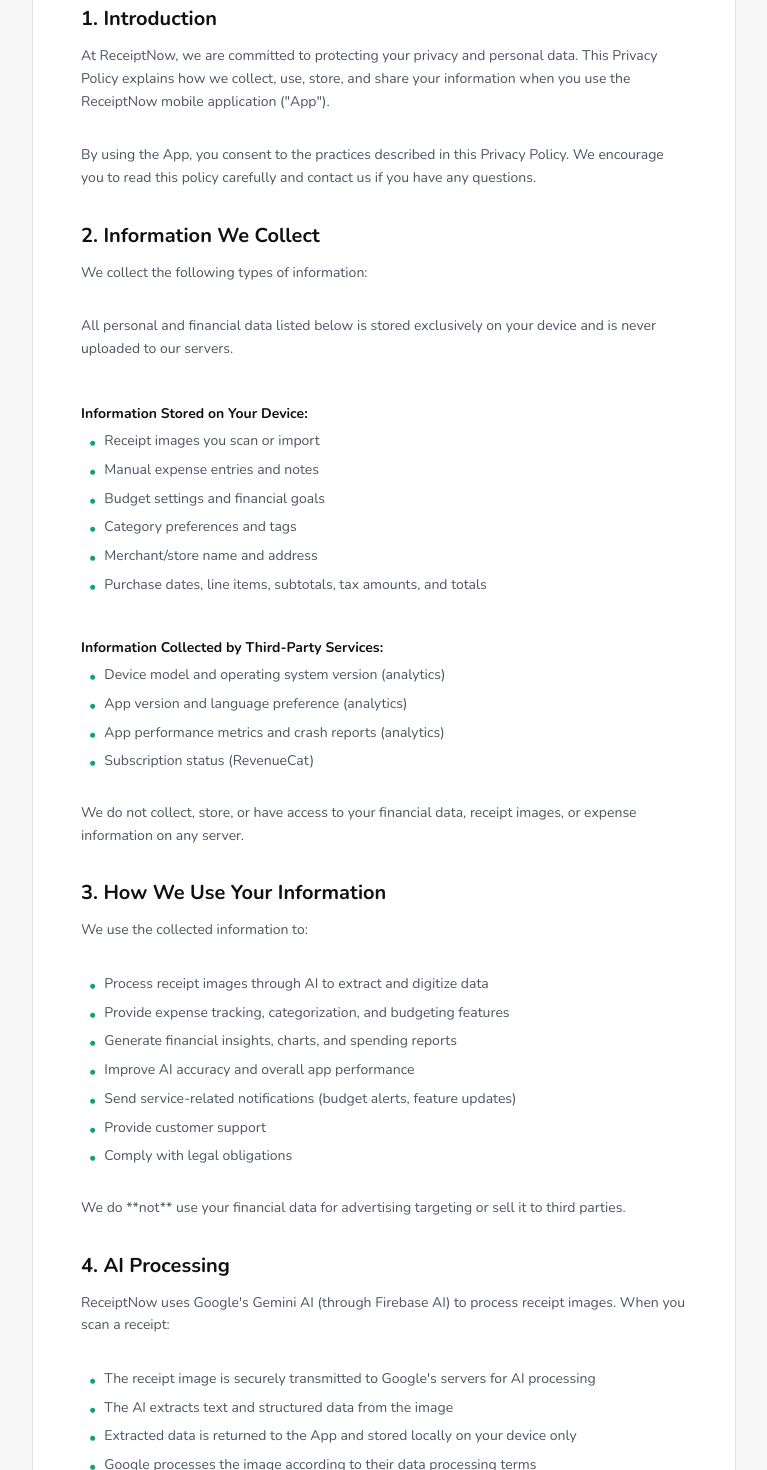
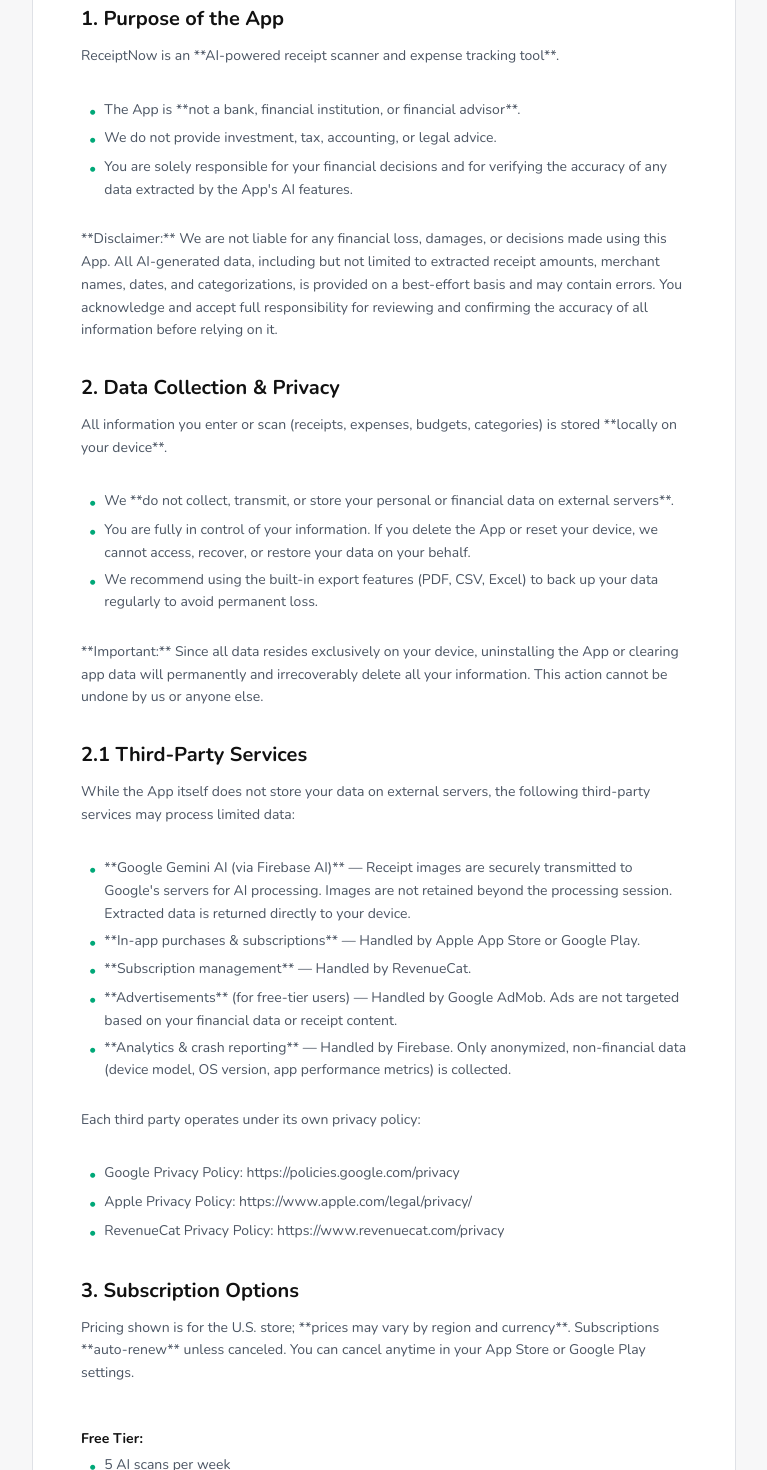
Before and after one commit to edupr90/receiptNow_landing, a React (Vite) app: page /privacy in a window 1280 px wide. Shown: the part 300-1770 px from the top of the page, without its empty margins (256-1023 px from the left). Built offline with nearby package versions, Linux system fonts and the light colour scheme.

Commit message:
Update privicy and terms

```diff
--- a/src/data/privacyContent.js
+++ b/src/data/privacyContent.js
@@ -1,178 +1,143 @@
 export const privacyContent = [
   {
-    title: '1. Introduction',
-    body: `At ReceiptNow, we are committed to protecting your privacy and personal data. This Privacy Policy explains how we collect, use, store, and share your information when you use the ReceiptNow mobile application ("App").
+    title: '1. Purpose of the App',
+    body: `ReceiptNow is an **AI-powered receipt scanner and expense tracking tool**.
 
-By using the App, you consent to the practices described in this Privacy Policy. We encourage you to read this policy carefully and contact us if you have any questions.`,
+- The App is **not a bank, financial institution, or financial advisor**.
+- We do not provide investment, tax, accounting, or legal advice.
+- You are solely responsible for your financial decisions and for verifying the accuracy of any data extracted by the App's AI features.
+
+**Disclaimer:** We are not liable for any financial loss, damages, or decisions made using this App. All AI-generated data, including but not limited to extracted receipt amounts, merchant names, dates, and categorizations, is provided on a best-effort basis and may contain errors. You acknowledge and accept full responsibility for reviewing and confirming the accuracy of all information before relying on it.`,
   },
   {
-    title: '2. Information We Collect',
-    body: `We collect the following types of information:
+    title: '2. Data Collection & Privacy',
+    body: `All information you enter or scan (receipts, expenses, budgets, categories) is stored **locally on your device**.
 
-All personal and financial data listed below is stored exclusively on your device and is never uploaded to our servers.
+- We **do not collect, transmit, or store your personal or financial data on external servers**.
+- You are fully in control of your information. If you delete the App or reset your device, we cannot access, recover, or restore your data on your behalf.
+- We recommend using the built-in export features (PDF, CSV, Excel) to back up your data regularly to avoid permanent loss.
 
-**Information Stored on Your Device:**
-- Receipt images you scan or import
-- Manual expense entries and notes
-- Budget settings and financial goals
-- Category preferences and tags
-- Merchant/store name and address
-- Purchase dates, line items, subtotals, tax amounts, and totals
-
-**Information Collected by Third-Party Services:**
-- Device model and operating system version (analytics)
-- App version and language preference (analytics)
-- App performance metrics and crash reports (analytics)
-- Subscription status (RevenueCat)
-
-We do not collect, store, or have access to your financial data, receipt images, or expense information on any server.`,
+**Important:** Since all data resides exclusively on your device, uninstalling the App or clearing app data will permanently and irrecoverably delete all your information. This action cannot be undone by us or anyone else.`,
   },
   {
-    title: '3. How We Use Your Information',
-    body: `We use the collected information to:
+    title: '2.1 Third-Party Services',
+    body: `While the App itself does not store your data on external servers, the following third-party services may process limited data:
 
-- Process receipt images through AI to extract and digitize data
-- Provide expense tracking, categorization, and budgeting features
-- Generate financial insights, charts, and spending reports
-- Improve AI accuracy and overall app performance
-- Send service-related notifications (budget alerts, feature updates)
-- Provide customer support
-- Comply with legal obligations
+- **Google Gemini AI (via Firebase AI)** — Receipt images are securely transmitted to Google's servers for AI processing. Images are not retained beyond the processing session. Extracted data is returned directly to your device.
+- **In-app purchases & subscriptions** — Handled by Apple App Store or Google Play.
+- **Subscription management** — Handled by RevenueCat.
+- **Advertisements** (for free-tier users) — Handled by Google AdMob. Ads are not targeted based on your financial data or receipt content.
+- **Analytics & crash reporting** — Handled by Firebase. Only anonymized, non-financial data (device model, OS version, app performance metrics) is collected.
 
-We do **not** use your financial data for advertising targeting or sell it to third parties.`,
+Each third party operates under its own privacy policy:
+
+- Google Privacy Policy: https://policies.google.com/privacy
+- Apple Privacy Policy: https://www.apple.com/legal/privacy/
+- RevenueCat Privacy Policy: https://www.revenuecat.com/privacy`,
   },
   {
-    title: '4. AI Processing',
-    body: `ReceiptNow uses Google's Gemini AI (through Firebase AI) to process receipt images. When you scan a receipt:
+    title: '3. Subscription Options',
+    body: `Pricing shown is for the U.S. store; **prices may vary by region and currency**. Subscriptions **auto-renew** unless canceled. You can cancel anytime in your App Store or Google Play settings.
 
-- The receipt image is securely transmitted to Google's servers for AI processing
-- The AI extracts text and structured data from the image
-- Extracted data is returned to the App and stored locally on your device only
-- Google processes the image according to their data processing terms
+**Free Tier:**
+- 5 AI scans per week
+- Advertisements displayed
+- No export functionality
 
-Google's AI services do not retain your receipt images beyond the processing session. The extracted data is never stored on our servers. It goes directly to your device. For more information, please refer to Google's AI Terms of Service and Privacy Policy.
+**Starter (Monthly):**
+- 10 AI scans per week
+- Ad-free experience
+- Full export capabilities (PDF, CSV, Excel)
 
-We continuously evaluate our AI providers to ensure they meet our privacy and security standards.`,
+**Plus (Monthly):**
+- 30 AI scans per week
+- Ad-free experience
+- Full export capabilities (PDF, CSV, Excel)
+
+**Pro (Monthly):**
+- 60 AI scans per week
+- Ad-free experience
+- Full export capabilities (PDF, CSV, Excel)
+- Includes 3-day free trial
+
+**Unlimited (Annual):**
+- Unlimited AI scans
+- Ad-free experience
+- Full export capabilities (PDF, CSV, Excel)
+
+**How Subscriptions Work:**
+- Payment is charged to your **Apple ID** or **Google Play** account at confirmation of purchase.
+- Subscriptions **renew automatically** unless you turn off auto-renew at least 24 hours before the end of the current period.
+- Your account will be charged for renewal within 24 hours prior to the end of the current period.
+- Manage or cancel your subscription in **App Store** / **Google Play** account settings after purchase.
+- If your subscription lapses, premium features will no longer be available, and your plan will revert to the free tier.
+
+**Terms of Use (EULA):**
+For iOS users, your use of subscriptions is also governed by the Apple Standard End User License Agreement (EULA): https://www.apple.com/legal/internet-services/itunes/dev/stdeula/`,
   },
   {
-    title: '5. Data Storage & Security',
-    body: `We take the security of your data seriously:
+    title: '4. Camera & Photo Permissions',
+    body: `The App requests access to your device's camera and photo library solely for scanning receipts.
 
-**Local-Only Storage:**
-- All your data is stored exclusively on your device using a local database
-- No data is uploaded to, synced with, or backed up to any cloud service or remote server
-- We do not have access to your financial data, receipts, or personal information
+- **Camera Access:** Used only for scanning receipts in real-time. No images are captured without your explicit action. The camera feed is not recorded or transmitted beyond receipt processing.
+- **Photo Library Access:** Used only for importing receipt images you explicitly select. No background scanning or indexing of your photo library occurs.
 
-**Security Measures:**
-- Data transmitted to AI services for receipt scanning is encrypted using TLS (Transport Layer Security)
-- Biometric authentication (Face ID, Touch ID, fingerprint) is available to protect access to the App
-- No sensitive data is stored in plain text on your device
-
-**Important:**
-- Since all data is stored locally, uninstalling the App or clearing app data will permanently delete all your information
-- This action cannot be undone and data cannot be recovered by us or anyone else
-- We recommend using the export feature to save your data before uninstalling`,
+These permissions can be revoked at any time through your device settings. The App will continue to function with reduced functionality if these permissions are not granted.`,
   },
   {
-    title: '6. Data Sharing',
-    body: `We do **not** sell, rent, or trade your personal data. Your information may be shared only in the following circumstances:
+    title: '5. Limitation of Liability & Disclaimer of Warranties',
+    body: `THE APP IS PROVIDED "AS IS" AND "AS AVAILABLE" WITHOUT ANY WARRANTIES OF ANY KIND, WHETHER EXPRESS, IMPLIED, OR STATUTORY, INCLUDING BUT NOT LIMITED TO WARRANTIES OF MERCHANTABILITY, FITNESS FOR A PARTICULAR PURPOSE, ACCURACY, AND NON-INFRINGEMENT.
 
-**Service Providers (limited data only):**
-- Google Gemini AI (receipt images sent for processing only, not stored)
-- Firebase (analytics and crash reporting, anonymized data only)
-- RevenueCat (subscription management, limited to subscription status)
-- Google AdMob (advertising, no financial data shared)
+**User Assumption of Risk & Liability:**
 
-**Legal Requirements:**
-- When required by law, regulation, or legal process
-- To protect the rights, property, or safety of ReceiptNow, our users, or the public
-- In connection with a merger, acquisition, or sale of assets (with notice)
+By using ReceiptNow, you expressly acknowledge and agree that:
 
-**With Your Consent:**
-- When you explicitly choose to export or share your data`,
+- You use the App entirely at your own risk. The entire risk as to the quality, accuracy, and performance of the App rests with you.
+- You are solely responsible for any decisions, actions, or financial consequences that result from your use of the App or reliance on any data or information provided by the App, including AI-generated receipt data.
+- You are solely responsible for verifying the accuracy, completeness, and reliability of all data extracted, displayed, or exported by the App before relying on it for any purpose, including but not limited to tax filings, expense reports, budgeting, or financial record-keeping.
+- You are solely responsible for maintaining backups of your data. Since all data is stored locally on your device, loss of data due to device failure, App deletion, software updates, or any other cause is your responsibility.
+
+**Limitation of Liability:**
+
+To the maximum extent permitted by applicable law, in no event shall ReceiptNow, its developer, affiliates, licensors, or service providers be liable for any indirect, incidental, special, consequential, punitive, or exemplary damages, including but not limited to damages for loss of profits, goodwill, data, or other intangible losses, arising out of or in connection with:
+
+- Your use of or inability to use the App
+- Any errors, inaccuracies, or omissions in AI-processed data or any other content provided by the App
+- Unauthorized access to or alteration of your data
+- Loss of data resulting from device failure, App deletion, or any other cause
+- Any third-party conduct or content, including but not limited to AI processing services
+- Any other matter relating to the App
+
+You agree to indemnify, defend, and hold harmless ReceiptNow and its developer from and against any and all claims, damages, losses, liabilities, costs, and expenses (including reasonable attorneys' fees) arising from your use of the App or your violation of these terms.
+
+This limitation of liability applies regardless of the legal theory on which the claim is based, whether in contract, tort (including negligence), strict liability, or otherwise, even if ReceiptNow has been advised of the possibility of such damages.`,
+  },
+  {
+    title: '6. Children\'s Privacy',
+    body: `The App is not directed toward children under 13. We do not knowingly collect data from children. Since all data is local-only, parents remain responsible for supervising device use.`,
   },
   {
     title: '7. Your Rights',
-    body: `You have the following rights regarding your data:
+    body: `Since all data is stored locally on your device, you have full and immediate control over your data at all times:
 
-**Access:** View all your data at any time within the App. All data is on your device.
+**Access:** View all your data at any time within the App.
 
-**Export:** Download your complete data in PDF or CSV format through the Reports feature.
+**Export:** Download your data in PDF, CSV, or Excel format through the Reports feature.
 
-**Correction:** Edit or correct any receipt data or personal information within the App.
+**Correction:** Edit or correct any receipt data within the App.
 
-**Deletion:** Delete any individual receipt, expense, or all data directly within the App. You can also delete all data by uninstalling the App, as no data is stored elsewhere.
+**Deletion:** Delete any individual receipt, expense, or all data directly within the App. You may also delete all data by uninstalling the App.
 
-**Opt-Out:** You can opt out of analytics data collection in the App settings.
-
-**Data Portability:** Export your data in standard formats (PDF, CSV, Excel) for use with other services.
-
-Since all data is stored locally on your device, you have full and immediate control over your data at all times without needing to contact us.`,
+**Opt-Out:** You can opt out of analytics data collection in the App settings. Ad personalization can be disabled in your device settings.`,
   },
   {
-    title: '8. Camera & Photo Permissions',
-    body: `The App requests access to your device's camera and photo library for the following purposes:
-
-**Camera Access:**
-- Used solely for scanning receipts in real-time
-- No images are captured without your explicit action
-- Camera feed is not recorded, stored, or transmitted beyond receipt scanning
-
-**Photo Library Access:**
-- Used solely for importing receipt images from your gallery
-- We only access images you explicitly select
-- No background scanning or indexing of your photo library occurs
-
-These permissions can be revoked at any time through your device's settings. The App will continue to function with reduced functionality if these permissions are not granted.`,
+    title: '8. Changes to This Policy',
+    body: `We may update these terms occasionally. Continued use of the App after updates means you accept the changes. When we make material changes, we will update the "Last Updated" date at the top of this page and may notify you through the App.`,
   },
   {
-    title: '9. Advertising',
-    body: `The free tier of ReceiptNow may display advertisements through Google AdMob:
+    title: '9. Contact & Support',
+    body: `If you have any questions about these Terms or the Privacy Policy, please contact us at:
 
-- Ads are not targeted based on your financial data or receipt content
-- Ad personalization can be disabled in your device settings
-- Premium subscribers enjoy an ad-free experience
-- We do not share your personal financial data with advertising partners`,
-  },
-  {
-    title: '10. Children\'s Privacy',
-    body: `The App is not directed at children under the age of 13. We do not knowingly collect personal information from children under 13. If we become aware that we have collected data from a child under 13, we will take steps to delete that information promptly.
-
-If you believe a child under 13 has provided us with personal data, please contact us at privacy@receiptnow.app.`,
-  },
-  {
-    title: '11. International Data Transfers',
-    body: `Your personal and financial data is stored locally on your device and is not transferred internationally. However, when you scan a receipt, the image is temporarily transmitted to Google's AI servers for processing, which may be located in the United States or other regions. This transmission is encrypted and the image is not retained after processing.
-
-Anonymized analytics data collected by Firebase may be processed in data centers in various regions.`,
-  },
-  {
-    title: '12. Data Retention',
-    body: `We retain your data as follows:
-
-- **On-Device Data:** All your personal and financial data exists only on your device for as long as the App is installed
-- **App Deletion:** When you uninstall the App or clear its data, all information is permanently and irrecoverably deleted
-- **Analytics Data:** Anonymized analytics data collected by Firebase may be retained for service improvement purposes
-- **AI Processing:** Receipt images sent for AI processing are not retained by Google beyond the processing session
-
-You can delete individual receipts, expenses, or all data at any time through the App. No data recovery is possible after deletion since we do not store your data on any server.`,
-  },
-  {
-    title: '13. Changes to This Policy',
-    body: `We may update this Privacy Policy from time to time. When we make material changes:
-
-- We will update the "Last Updated" date at the top of this page
-- We will notify you through the App or via email
-- We will provide a summary of key changes
-
-Your continued use of the App after changes take effect constitutes acceptance of the updated Privacy Policy.`,
-  },
-  {
-    title: '14. Contact Us',
-    body: `If you have any questions, concerns, or requests regarding this Privacy Policy or our data practices, please contact us at:
-
-**Email:** privacy@receiptnow.app
-
-We aim to respond to all privacy-related inquiries within 5 business days.`,
+**Email:** bybsupport@budgetyourbudget.com`,
   },
 ]
--- a/src/data/termsContent.js
+++ b/src/data/termsContent.js
@@ -139,7 +139,7 @@
     title: '15. Contact Information',
     body: `If you have any questions about these Terms, please contact us at:
 
-**Email:** legal@receiptnow.app
+**Email:** bybsupport@budgetyourbudget.com
 
 We aim to respond to all inquiries within 5 business days.`,
   },
--- a/src/pages/PrivacyPage.jsx
+++ b/src/pages/PrivacyPage.jsx
@@ -9,7 +9,7 @@
           <h1 className="text-3xl md:text-4xl font-extrabold text-text-primary mb-2">
             Privacy Policy
           </h1>
-          <p className="text-text-tertiary text-sm mb-2">Last Updated: March 29, 2026</p>
+          <p className="text-text-tertiary text-sm mb-2">Last Updated: May 6, 2026</p>
           <p className="text-text-secondary text-sm mb-8">
             Please also review our{' '}
             <Link to="/terms" className="text-primary hover:text-primary-dark font-semibold">
```
